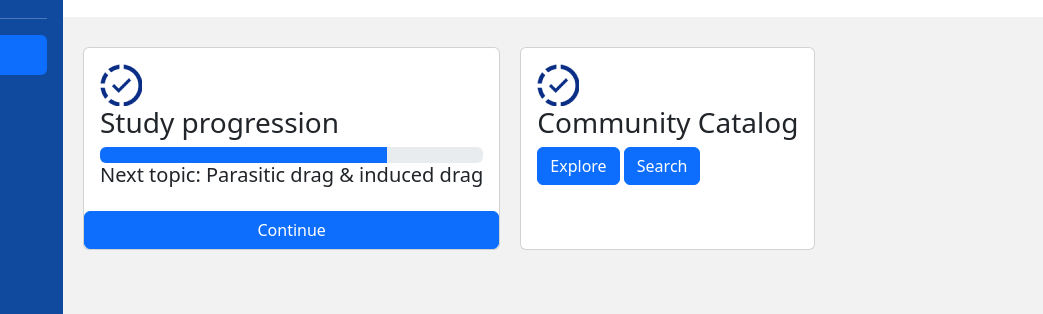
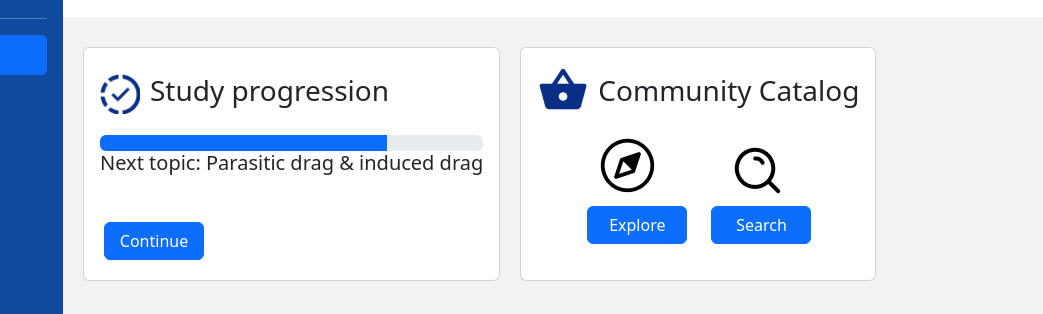
Before and after one commit to ImTheCurse/web-ex4, a plain HTML site: page index.html in a window 1280 px wide. Shown: the part 124-438 px from the top of the page, 237-1280 px from the left. Drawn offline with nearby package versions, Linux system fonts and the light colour scheme.

Commit message:
Feature + files: Added Catalog card, added icons.

```diff
--- a/css/style.css
+++ b/css/style.css
@@ -57,6 +57,25 @@ body{
     margin-top: 30px;
 }
 
+.card-title-span{
+    display: flex;
+    margin-bottom: 20px;
+}
+.card-title-span img{
+    margin-right: 10px;
+}
+
+.card-title{
+    margin-top: 10px;
+}
+
+#progress-img{
+    width: 40px;
+    height: 40px;
+    margin-top: 10px;
+}
+
+
 .nav-link:hover{
     background-color: #0d6efd;
 }
@@ -72,3 +91,23 @@ body{
 #nav-util li{
     margin-right: 20px;
 }
+
+.btn{
+    width: 100px;
+    margin-bottom: 20px;
+    margin-left: 20px;
+}
+
+
+#span-btn{
+    display: block;
+    margin-left: 30px;
+}
+
+#explore-icon{
+    margin-left: 60px;
+    margin-bottom: 10px;
+}
+#search-icon{
+    margin-left: 60px;
+}
--- a/index.html
+++ b/index.html
@@ -147,8 +147,8 @@
       <div id="card-container">
         <div class="card">
           <div class="card-body">
-            <span id="card-title-span">
-              <img src="images/Progress_blue.png" alt="Progress Icon">
+            <span class="card-title-span">
+              <img id="progress-img" src="images/Progress_blue.png" alt="Progress Icon">
               <h3 class="card-title">Study progression</h3>
             </span>
             <div class="progress" role="progressbar" aria-label="Basic example" aria-valuenow="65" aria-valuemin="0"
@@ -162,14 +162,17 @@
 
         <div class="card">
           <div class="card-body">
-            <span id="card-title-span">
-              <img src="images/Progress_blue.png" alt="Progress Icon">
+            <span class="card-title-span">
+              <img src="images/basket_blue.png" alt="Progress Icon">
               <h3 class="card-title">Community Catalog</h3>
             </span>
 
+            <img id="explore-icon" src="images/explore_icon.png" alt="Explore Icon">
+            <img id="search-icon" src="images/Search.png" alt="Search Icon">
+
             <span id="span-btn">
-              <button type="button" class="btn btn-primary">Explore</button>
-              <button type="button" class="btn btn-primary">Search</button>
+                <button id="btn-span-1" type="button" class="btn btn-primary">Explore</button>
+              <button id="btn-span-2" type="button" class="btn btn-primary">Search</button>
             </span>
           </div>
         </div>
```
Also changed, not shown: Images/basket_blue.png (added).
